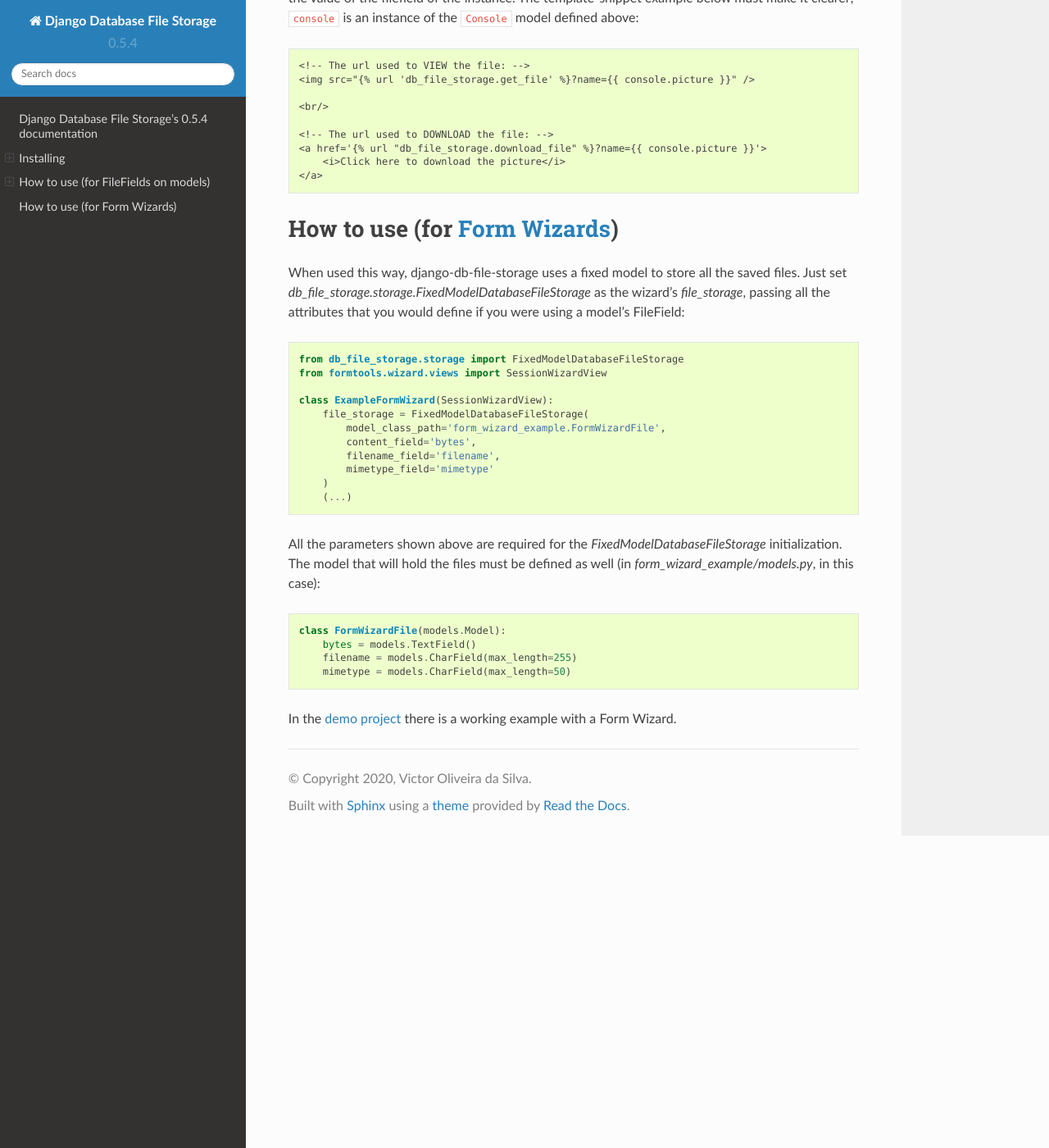
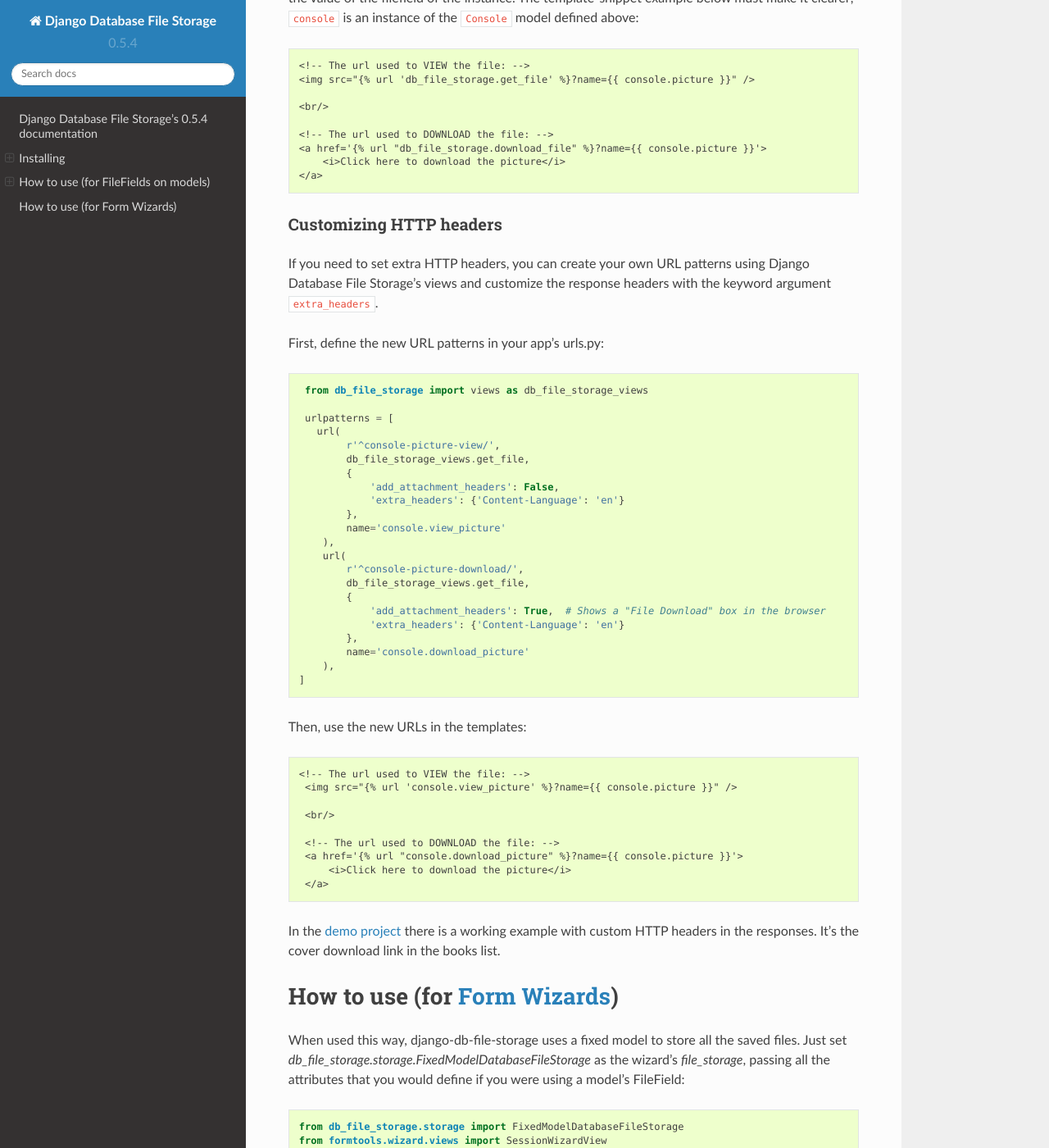
Before and after one commit to Aagam41/db_file_storage, a Sphinx documentation site: the page built from docs/index.rst, in a window 1280 px wide and 1400 px high, scrolled down 3780 px. Shown: the whole window at 82% size. Built offline with Sphinx 7.4.7 and the Read the Docs theme 2.0.0, drawn with Linux system fonts in a browser that asks for light colours.

Commit message:
♻️ (db_file_storage.views): Allow setting of extra HTTP headers in get_file

```diff
--- a/docs/index.rst
+++ b/docs/index.rst
@@ -180,6 +180,50 @@
         <i>Click here to download the picture</i>
     </a>
 
+Customizing HTTP headers
+~~~~~~~~~~~~~~~~~~~~~~~~
+
+If you need to set extra HTTP headers, you can create your own URL patterns using Django Database File Storage's views and customize the response headers with the keyword argument ``extra_headers``.
+
+
+First, define the new URL patterns in your app's urls.py::
+
+    from db_file_storage import views as db_file_storage_views
+
+    urlpatterns = [
+      url(
+           r'^console-picture-view/',
+           db_file_storage_views.get_file,
+           {
+               'add_attachment_headers': False,
+               'extra_headers': {'Content-Language': 'en'}
+           },
+           name='console.view_picture'
+       ),
+       url(
+           r'^console-picture-download/',
+           db_file_storage_views.get_file,
+           {
+               'add_attachment_headers': True,  # Shows a "File Download" box in the browser
+               'extra_headers': {'Content-Language': 'en'}
+           },
+           name='console.download_picture'
+       ),
+   ]
+
+Then, use the new URLs in the templates::
+
+   <!-- The url used to VIEW the file: -->
+    <img src="{% url 'console.view_picture' %}?name={{ console.picture }}" />
+
+    <br/>
+
+    <!-- The url used to DOWNLOAD the file: -->
+    <a href='{% url "console.download_picture" %}?name={{ console.picture }}'>
+        <i>Click here to download the picture</i>
+    </a>
+
+In the `demo project <https://github.com/victor-o-silva/db_file_storage/tree/master/demo_and_tests>`_ there is a working example with custom HTTP headers in the responses. It's the cover download link in the books list.
 
 How to use (for `Form Wizards <http://django-formtools.readthedocs.org/en/latest/wizard.html>`_)
 ================================================================================================
```
Also changed, not shown: 4 other files.
